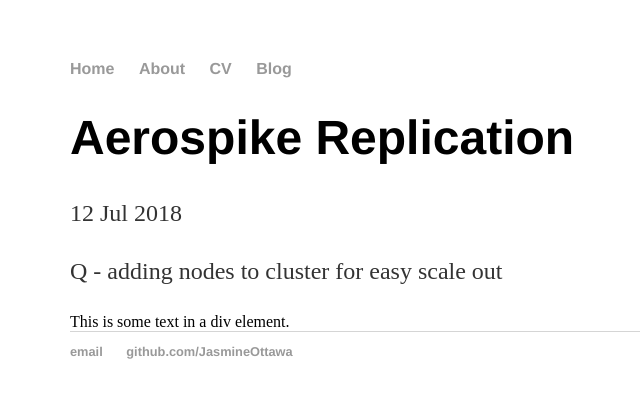
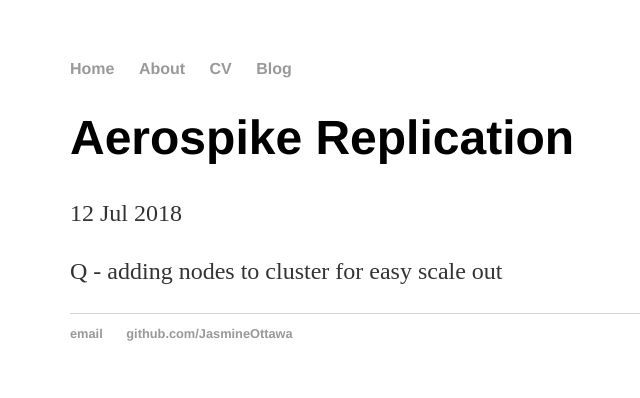
Before and after one commit to JasmineOttawa/JasmineOttawa.github.io, a Jekyll site: the page built from _posts/2018-07-12-AerospikeReplication.md, in a window 1280 px wide. Shown: the top 398 px of the page, without its empty margins (122-762 px from the left). Built offline with Jekyll 4.4.1, drawn with Linux system fonts in a browser that asks for light colours; comment, search, counter and statistics services are not loaded.

Commit message:
Update post.html

```diff
--- a/_layouts/post.html
+++ b/_layouts/post.html
@@ -15,4 +15,18 @@ layout: default
         async>
 </script>
 
-<div>This is some text in a div element.</div>
+<div id="container"></div>
+<link rel="stylesheet" href="https://imsun.github.io/gitment/style/default.css">
+<script src="https://imsun.github.io/gitment/dist/gitment.browser.js"></script>
+<script>
+var gitment = new Gitment({
+  //id: '<%= page.title.replace(/[^\w\s]/gi, '').substring(0, 49) %>',
+  owner: 'JasmineOttawa',
+  repo: 'https://github.com/JasmineOttawa/JasmineOttawa.github.io',
+  oauth: {
+    client_id: '903594063a68039aa0f6',
+    client_secret: '04eef378ab048ea3c0d86fafa7f6609bf4a4735f',
+  },
+})
+gitment.render('container')
+</script>
```
